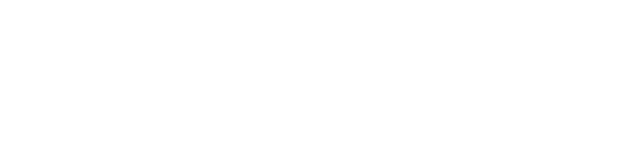
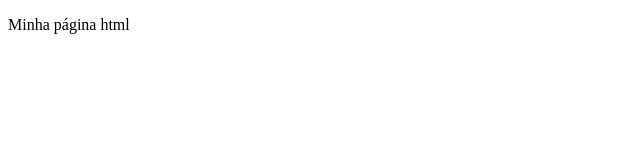
Before and after one commit to AlceMaia/Projeto-teste, a plain HTML site: page index.html in a window 1280 px wide. Shown: the whole page, without its empty margins (0-640 px from the left). Drawn offline with Linux system fonts and the light colour scheme.

Commit message:
adcionando o paragrado no meu site

```diff
--- a/index.html
+++ b/index.html
@@ -3,6 +3,8 @@
     <title>Titulo da página</title>
 </head>
 <body>
-
+    <P>
+        Minha página html
+    </P>
 </body>
 </html>
```
